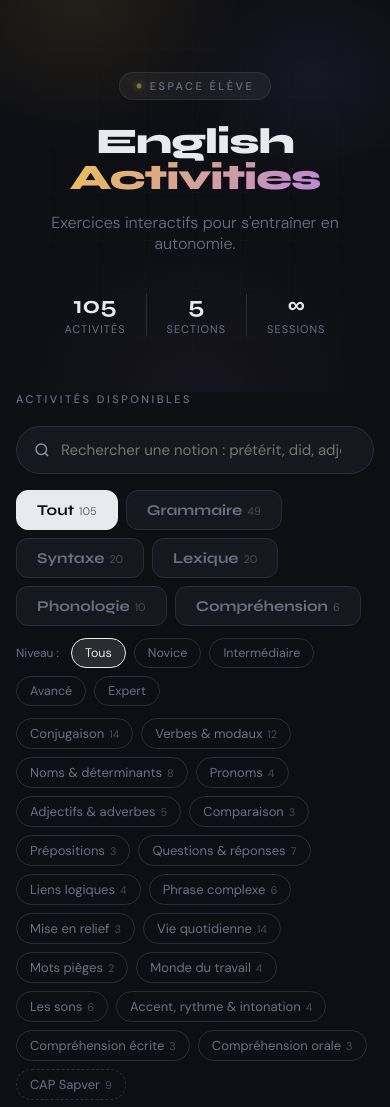
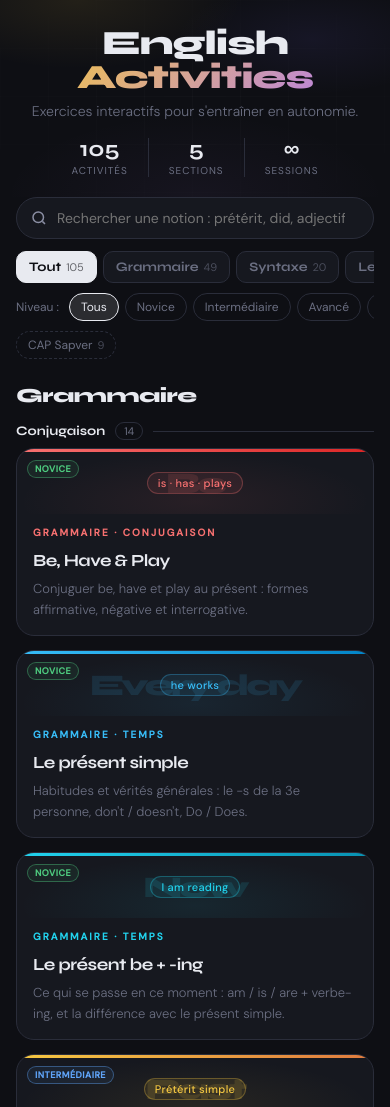
Before and after one commit to pmax22/englishactivities, a plain HTML site: page index.html in a window 390 px wide. Shown: the top 1107 px of the page. Drawn offline with Linux system fonts and the light colour scheme.

Commit message:
Index : filtres compacts sur une ligne, thèmes affichés par section, affichage mobile allégé
Co-Authored-By: Claude Opus 5.5 <noreply@anthropic.com>
Claude-Session: https://claude.ai/code/session_012rksMxEUMmmVerXKc6pADK

```diff
--- a/index.html
+++ b/index.html
@@ -449,6 +449,8 @@
   .adverbes .badge { color: #fb923c; border-color: rgba(251,146,60,0.3); background: rgba(251,146,60,0.08); }
   .adverbes .card-category { color: #fb923c; }
   .adverbes:not(.locked):hover { border-color: rgba(251,146,60,0.35); }
+
+
 
 
 
@@ -513,6 +515,45 @@
   .sub-title::after { content: ''; flex: 1; height: 1px; background: var(--border); }
   .sub-title span { font-family: 'DM Sans', sans-serif; font-size: 11px; font-weight: 400; color: var(--muted); border: 1px solid var(--border); border-radius: 999px; padding: 1px 8px; }
   @media (max-width: 600px) { .sub-title { padding: 0 16px; } }
+  /* ── Compact : une ligne par rangée de filtres, défilement horizontal ── */
+  .tabs, .levels, .chips { flex-wrap: nowrap; overflow-x: auto; scrollbar-width: none; -webkit-overflow-scrolling: touch; padding-bottom: 2px; }
+  .tabs::-webkit-scrollbar, .levels::-webkit-scrollbar, .chips::-webkit-scrollbar { display: none; }
+  .tab, .lv, .chip { flex-shrink: 0; white-space: nowrap; }
+  .tab { font-size: 14px; padding: 8px 16px; border-radius: 10px; }
+  .chips:empty { display: none; }
+  .levels .lab { white-space: nowrap; flex-shrink: 0; }
+  @media (max-width: 600px) {
+    .hero { padding: 26px 16px 20px; }
+    .hero-tag { display: none; }
+    h1 { font-size: 34px; }
+    .hero-sub { font-size: 14px; margin-top: 8px; }
+    .stats-bar { margin-top: 18px; gap: 16px; }
+    .stat-num { font-size: 22px; }
+    .stat-label { font-size: 10px; }
+    .section-label { display: none; }
+    .toolbar { margin-bottom: 4px; }
+    .search { padding: 11px 14px 11px 40px; font-size: 14px; background-position: 13px center; }
+    .tabs { margin-top: 12px; gap: 6px; }
+    .tab { font-size: 13px; padding: 7px 12px; }
+    .levels, .chips { margin-top: 8px; gap: 6px; }
+    .lv, .chip { font-size: 12px; padding: 5px 11px; }
+    .sec { margin-top: 22px; }
+    .sec-head { margin-bottom: 6px; }
+    .sec-head h2 { font-size: 20px; }
+    .sec-head p { display: none; }
+    .sub { margin-top: 14px; }
+    .sub-title { font-size: 13px; margin-bottom: 8px; }
+    .card-visual { height: 62px; }
+    .card-visual .big-label { font-size: 30px !important; }
+    .card-visual .badge { font-size: 11px; padding: 3px 10px; }
+    .lvl { top: 8px; left: 10px; font-size: 9px; padding: 2px 7px; }
+    .card-body { padding: 12px 16px 14px; }
+    .card-category { font-size: 10px; margin-bottom: 4px; }
+    .card-title { font-size: 17px; }
+    .card-desc { font-size: 13px; display: -webkit-box; -webkit-line-clamp: 2; -webkit-box-orient: vertical; overflow: hidden; }
+    .card-footer { display: none; }
+    .grid { gap: 10px; }
+  }
   .empty { text-align: center; color: var(--muted); padding: 40px 0; font-size: 15px; }
   @media (max-width: 600px) { .toolbar, .sec-head { padding: 0 16px; } }
 
@@ -2901,6 +2942,8 @@
 <p class="empty" id="empty" hidden>Aucune activité ne correspond à ta recherche.</p>
 
 <p class="page-footer">English Activities &nbsp;·&nbsp; Mis à jour 2026</p>
+
+
 
 
 
@@ -2939,7 +2982,7 @@
   });
   function drawChips() {
     chipsBox.innerHTML = "";
-    let tags = st.sec === "Tout" ? [].concat(...SECTIONS.map(s => STAGS[s])) : STAGS[st.sec].slice();
+    let tags = st.sec === "Tout" ? [] : STAGS[st.sec].slice();
     tags = tags.filter((t, i) => tags.indexOf(t) === i);
     if (cards.some(c => inSec(c) && c.dataset.tags.split("|").includes(CAP))) tags.push(CAP);
     if (st.tag && !tags.includes(st.tag)) st.tag = "";
```
